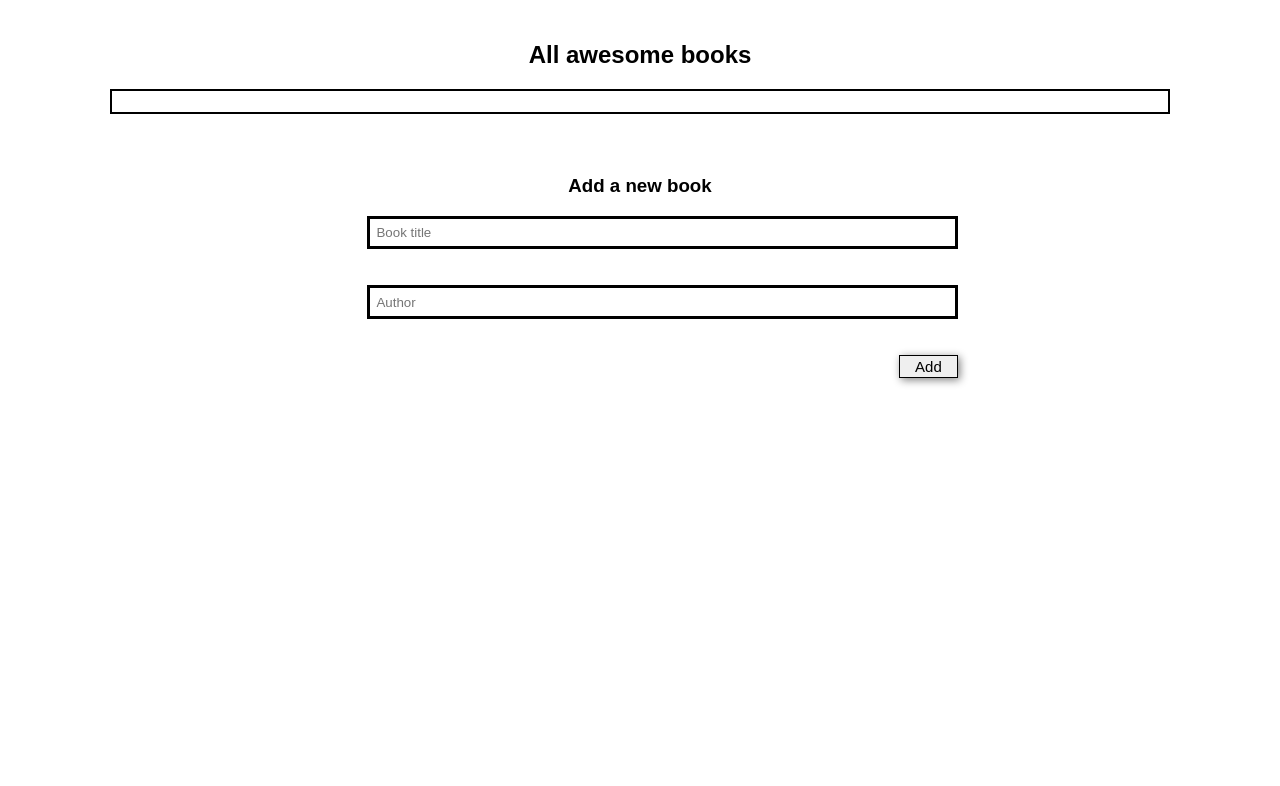
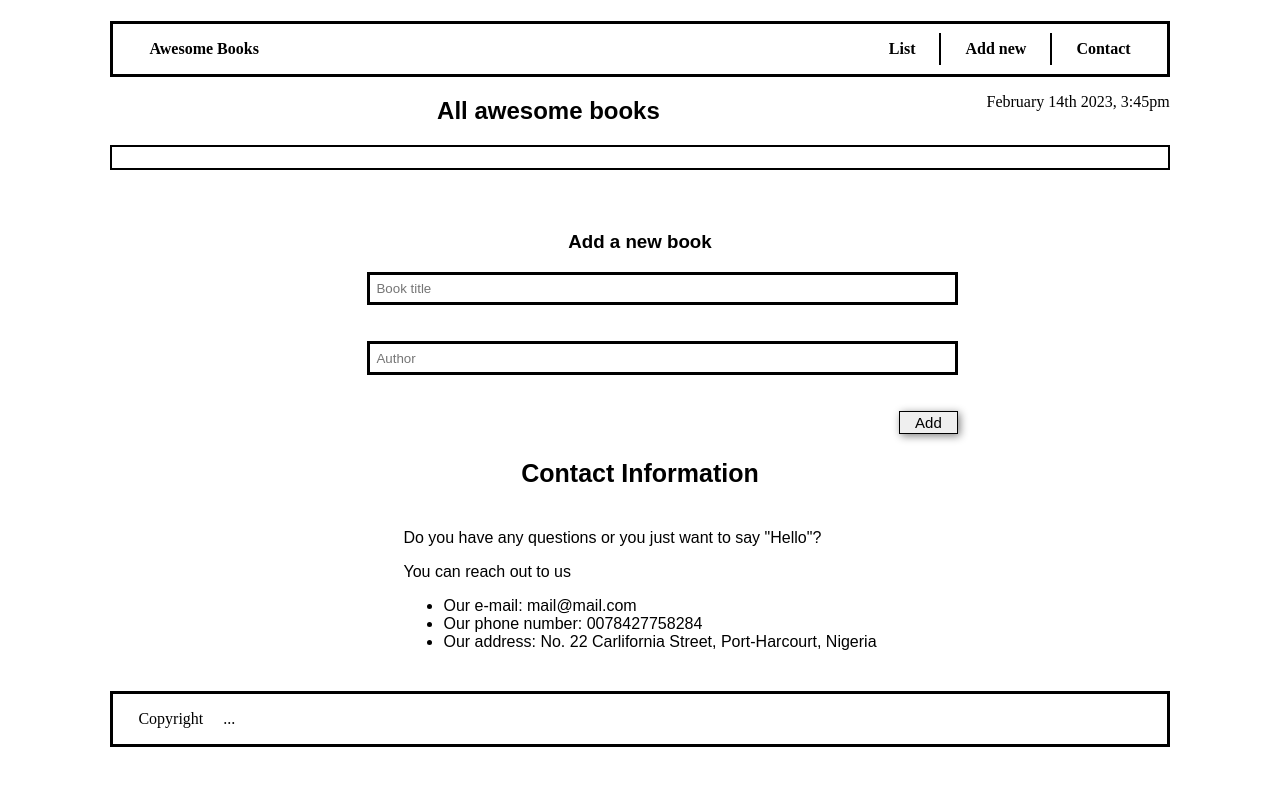
Before and after one commit to alexiscyber14/awesomebooks, a website: page index.html in a window 1280 px wide. Drawn offline with Linux system fonts and the light colour scheme.

Commit message:
Add nav and contact design

```diff
--- a/index.html
+++ b/index.html
@@ -9,7 +9,16 @@
 </head>
 <body>
     <header>
-        <nav></nav>
+        <nav>
+            <p>Awesome Books</p>
+
+            <ul>
+                <li><a href="#">List</a></li> <hr>
+                <li><a href="#">Add new</a></li> <hr>
+                <li><a href="#">Contact</a></li>
+            </ul>
+        </nav>
+        <p class="headerTime">February 14th 2023, 3:45pm</p>
     </header>
     <section>
         <h1 class="section-title">All awesome books</h1>
@@ -29,6 +38,28 @@
             <button type="submit">Add</button>
           </form>
     </section>
+
+    <section class="contact-Section">
+        <h3>Contact Information</h3>
+        <div class="contact-Container">
+            <p>Do you have any questions or you just want
+                 to say "Hello"?
+            </p>
+            <p>You can reach out to us</p>
+            <ul>
+                <li>Our e-mail: mail@mail.com</li>
+                <li>Our phone number: 0078427758284</li>
+                <li>Our address: No. 22 Carlifornia Street, Port-Harcourt, Nigeria</li>
+            </ul>
+        </div>
+    </section>
+
+    <footer>
+        <div class="copyright-Container">
+            <p>Copyright</p>
+            <p>...</p>
+        </div>
+    </footer>
     <script src="index.js"  type="text/javascript"></script>
 </body>
 </html>
--- a/style.css
+++ b/style.css
@@ -2,6 +2,64 @@ body {
   background-color: #fff;
   padding: 1% 8%;
 }
+
+nav {
+  border: 3px solid black;
+  display: flex;
+  flex-direction: row;
+  justify-content: space-between;
+  padding: 0px 36px;
+  align-items: baseline;
+  font-weight: 600;
+}
+
+nav ul {
+  display: flex;
+  flex-direction: row;
+  gap: 44px;
+  justify-content: space-between;
+  align-items: center;
+  list-style: none;
+}
+
+ul hr {
+height: 30px;
+border: 1px solid black;
+padding: 0px;
+margin: -20px;
+}
+
+nav a {
+  text-decoration: none;
+  color: black;
+
+}
+
+.headerTime {
+  float: right;
+  font-weight: 500;
+}
+
+.contact-Section {
+  display: flex;
+  flex-direction: column;
+  align-items: center;
+  font-family: 'Poppins', sans-serif;
+}
+
+.contact-Section h3{
+ font-size: 25px;
+}
+
+.copyright-Container {
+  display: flex;
+  flex-direction: row;
+  border: 3px solid black;
+  padding: 0px 25px;
+  gap: 20px;
+  margin-top: 24px;
+}
+
 
 .section-title {
   text-align: center;
```
